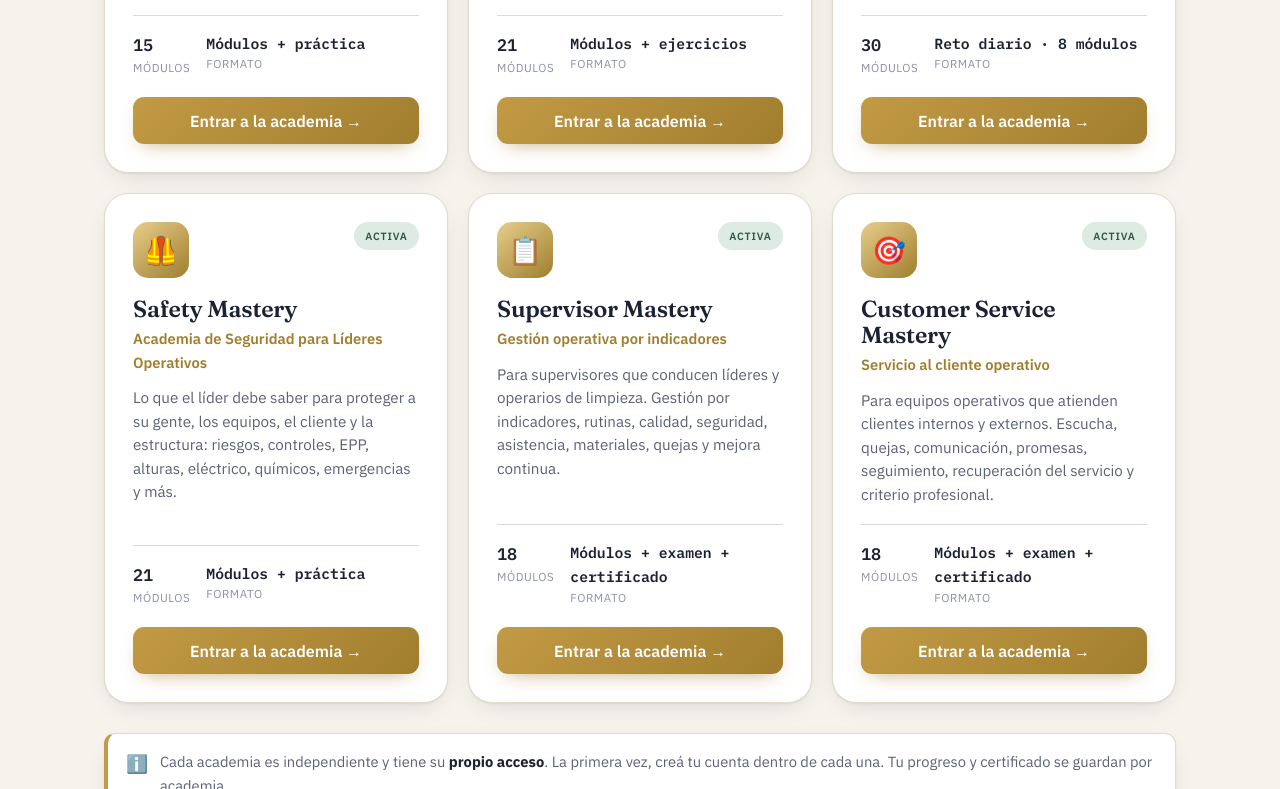
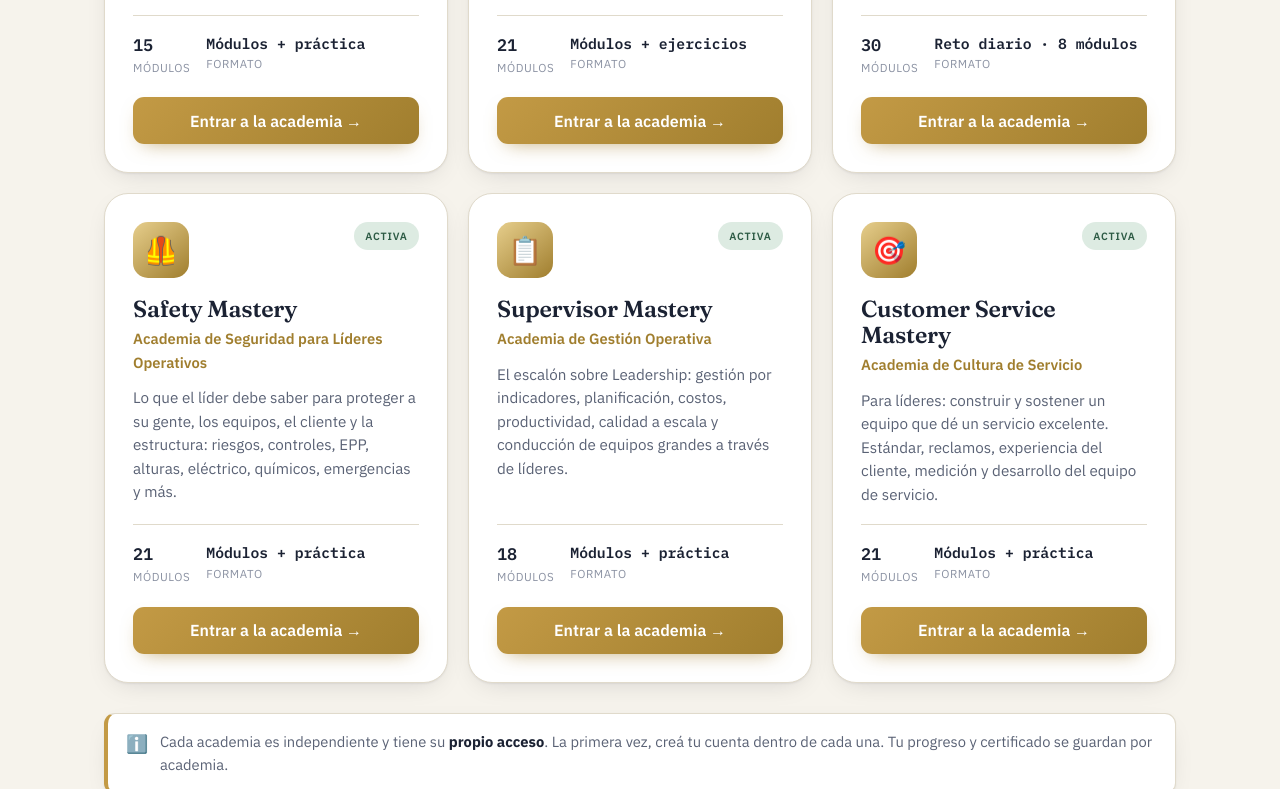
Before and after one commit to lillianaretana-tech/Academia_Hub, a plain HTML site: page index.html in a window 1280 px wide. Shown: the part 837-1626 px from the top of the page. Drawn offline with Linux system fonts and the light colour scheme.

Commit message:
Add files via upload

```diff
--- a/index.html
+++ b/index.html
@@ -180,21 +180,21 @@ const ACADEMIES = [
   {
     id:"supervisor",
     nombre:"Supervisor Mastery",
-    sub:"Gestión operativa por indicadores",
+    sub:"Academia de Gestión Operativa",
     icon:"📋",
     modulos:18,
-    formato:"Módulos + examen + certificado",
-    desc:"Para supervisores que conducen líderes y operarios de limpieza. Gestión por indicadores, rutinas, calidad, seguridad, asistencia, materiales, quejas y mejora continua.",
+    formato:"Módulos + práctica",
+    desc:"El escalón sobre Leadership: gestión por indicadores, planificación, costos, productividad, calidad a escala y conducción de equipos grandes a través de líderes.",
     url:"https://lillianaretana-tech.github.io/Supervisor_mastery/"
   },
   {
     id:"service",
     nombre:"Customer Service Mastery",
-    sub:"Servicio al cliente operativo",
+    sub:"Academia de Cultura de Servicio",
     icon:"🎯",
-    modulos:18,
-    formato:"Módulos + examen + certificado",
-    desc:"Para equipos operativos que atienden clientes internos y externos. Escucha, quejas, comunicación, promesas, seguimiento, recuperación del servicio y criterio profesional.",
+    modulos:21,
+    formato:"Módulos + práctica",
+    desc:"Para líderes: construir y sostener un equipo que dé un servicio excelente. Estándar, reclamos, experiencia del cliente, medición y desarrollo del equipo de servicio.",
     url:"https://lillianaretana-tech.github.io/Customer_mastery/"
   }
 ];
```
